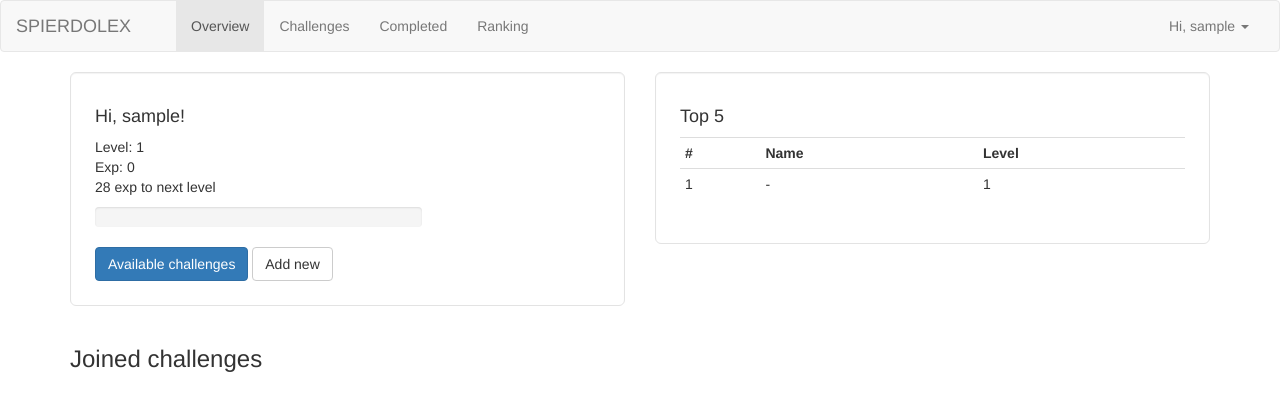
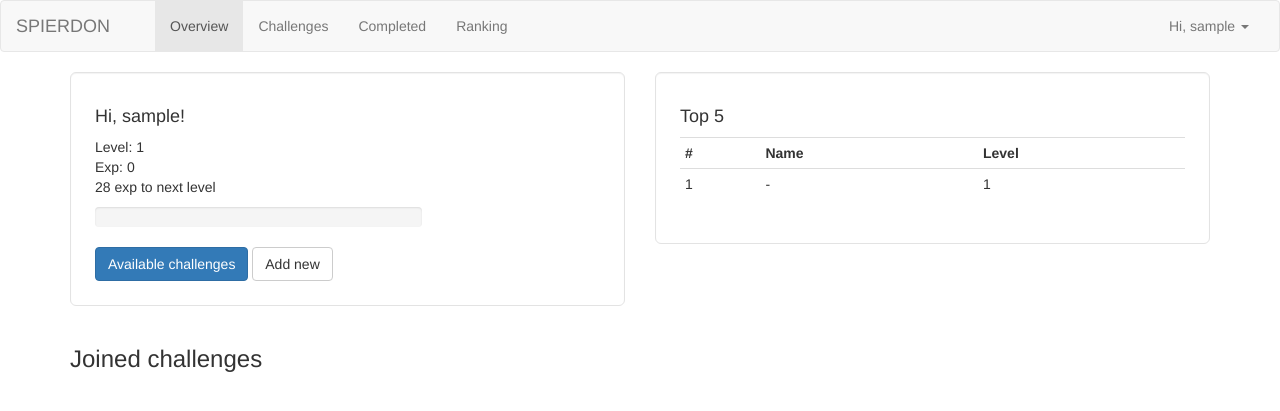
Before and after one commit to kosiacz3q/io_repo, a Django app: page /spierdon/ in a window 1280 px wide. Shown: the top 411 px of the page. Run offline with Django 3.2, Linux system fonts and the light colour scheme; the visitor is signed in with stand-in values (Sample User, id 1); data comes from the database, SQL or seed files in the repository; data that the repository does not hold is empty; some libraries are stand-ins or nearby versions.

Commit message:
SPIERDOLEX changed to SPIERDON

```diff
--- a/templates/full.html
+++ b/templates/full.html
@@ -10,7 +10,7 @@
         <span class="icon-bar"></span>
         <span class="icon-bar"></span>
     </button>
-    <a class="navbar-brand">SPIERDOLEX</a>
+    <a class="navbar-brand">SPIERDON</a>
     {% if user.is_authenticated %}
     <p class="navbar-text"></p>
     {% endif %}
```
